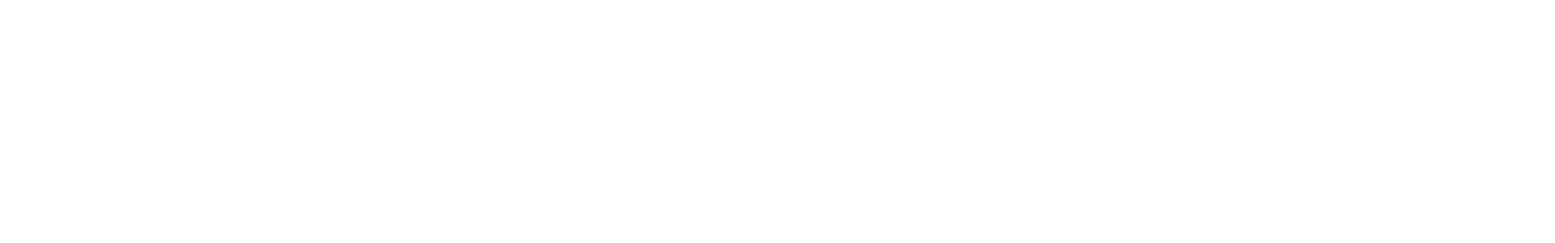
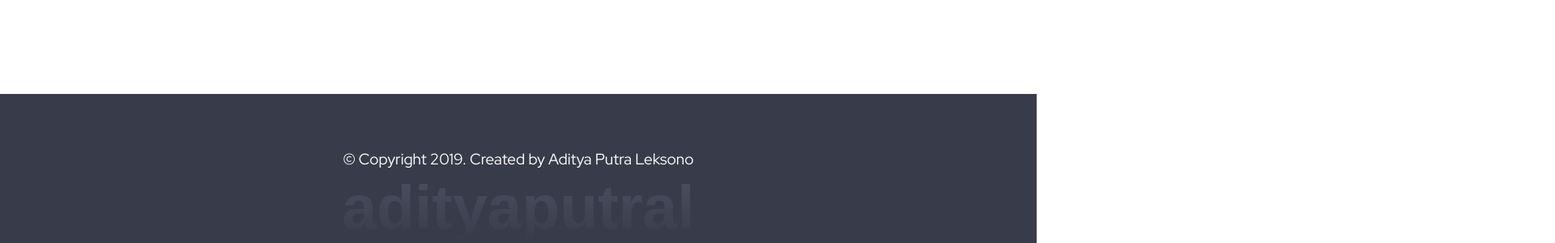
Before and after one commit to adityaputral/adityaputral-Vue, a Vue app: page / in a window 1280 px wide. Shown: the part 500-800 px from the top of the page at 81% size, 1920 px wide, since content can reach past the window. Built offline with nearby package versions, Linux system fonts and the light colour scheme; some icons are missing.

Commit message:
[ADD] Footer

```diff
--- a/src/components/Footer.vue
+++ b/src/components/Footer.vue
@@ -1,5 +1,13 @@
 <template>
-  <div></div>
+  <footer>
+      <div class="copyright">
+          <p style=" z-index: 2;">© Copyright 2019. Created by Aditya Putra Leksono</p>
+      </div>
+
+      <div class="highlight-text">
+          adityaputral
+      </div>
+  </footer>
 </template>
 
 <script>
@@ -9,4 +17,34 @@
 </script>
 
 <style>
+footer .copyright{
+    position: absolute;
+    box-sizing: border-box;
+    text-align: center;
+    background-color: #383c4a;
+    color:white;
+    padding: 68px 10%;
+    bottom: 0;
+    right:0;
+    left:0;
+    height:23vh;
+    font-size: 19px;
+}
+
+footer .highlight-text{
+	position: absolute;
+	bottom: 0;
+    left: -50%;
+    width: 200%;
+	text-align: center;
+	font-family: 'Muli', sans-serif;
+	font-size: 6vw;
+	line-height: normal;
+	color: rgba(200,200,200,.1);
+	background: linear-gradient(#4b5162, rgba(75, 77, 100,0));
+	-webkit-background-clip: text;
+	-webkit-text-fill-color: transparent;
+	font-weight: 900;
+	z-index: 0;
+}
 </style>
```
